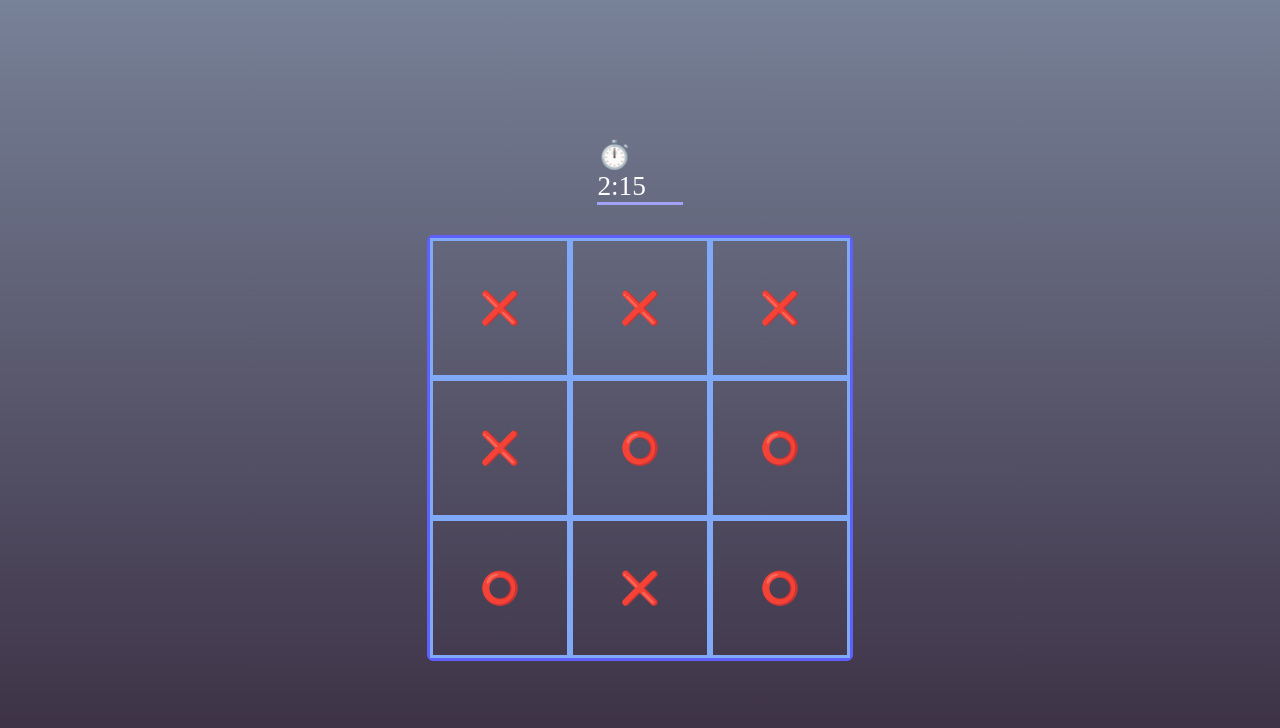
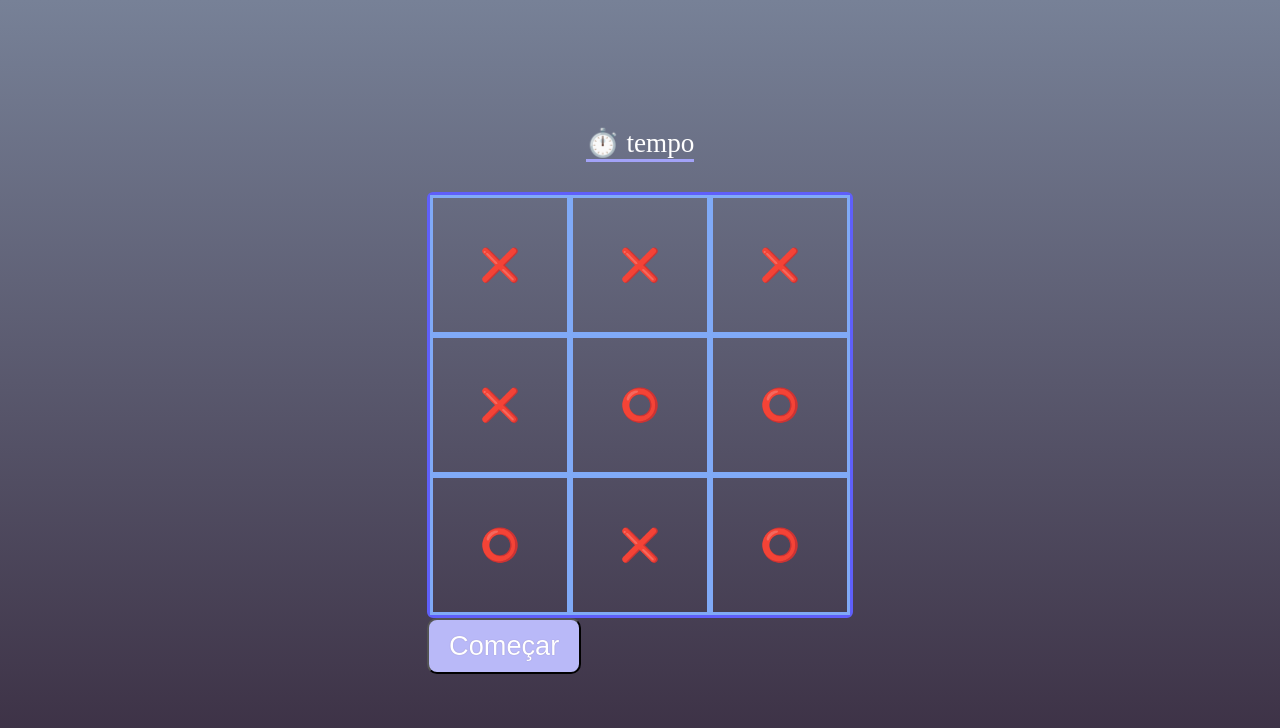
Before and after one commit to SantV7/jogo-da-velha, a React (Vite) app: page / in a window 1280 px wide. Shown: the top 728 px of the page. Built offline with nearby package versions, Linux system fonts and the light colour scheme.

Commit message:
Tenho que arrumar o temporizador

```diff
--- a/src/App.jsx
+++ b/src/App.jsx
@@ -1,14 +1,32 @@
 
+import { useState } from 'react'
 import './index.css'
 
 function App() {
+
+  const [timer, seTimer] = useState(null)
+  const [restTimer, setRestTimer] = useState(false)
+
+  const timerDecrease = () => {
+    const min = 1
+    const seconds = 59
+    setTimer(`${min}:${seconds} restantes`)
+
+    const startTime = setInterval(() => {
+      while(seconds != 0) {
+        seconds - 1
+      }
+    }, 1000)
+
+    return () => clearInterval(startTime)
+  }
 
 
   return (
     <>
 
       <div className="area_counter">
-        <div id='timer'>⏱️ 2:15 </div>
+        <div id='timer'>⏱️ { restTimer === null ? timer : 'tempo' }</div>
       </div>
 
       <main id='container'>
@@ -23,6 +41,8 @@ function App() {
         <div className='square'>⭕</div>
       </main>
 
+      <button onClick={timerDecrease}>Começar</button>
+
 
 
     </>
--- a/src/index.css
+++ b/src/index.css
@@ -52,7 +52,15 @@ body {
 .area_counter > #timer {
   border-bottom: 3px solid rgb(162, 162, 247);
   font-size: 1.7rem;
-  width: 20%;
-
 
 }
+
+button {
+  font-size: 1.7rem;
+  color: white;
+  text-shadow: 0px 0px 1px rgba(98, 69, 126, 0.452);
+  padding: 10px 20px;
+  cursor: pointer;
+  background-color: rgb(185, 185, 248);
+  border-radius: 10px;
+}
```
